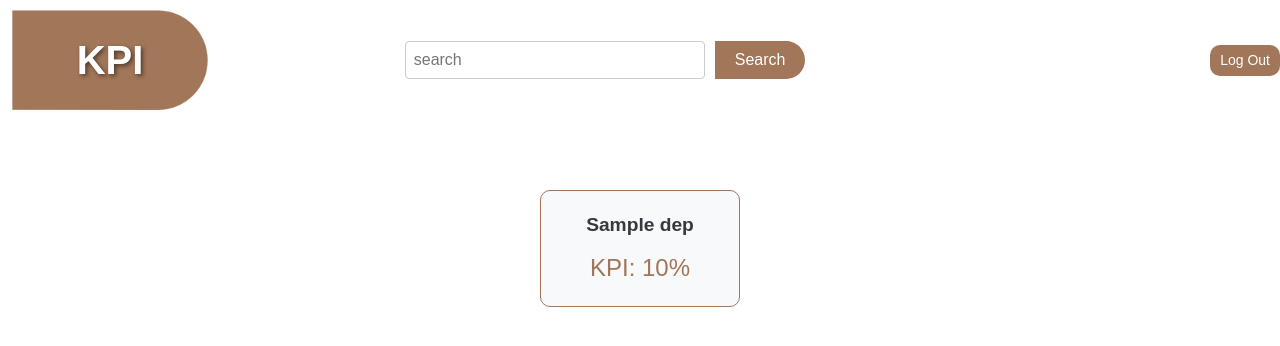
After one commit to engessa85/kpi, a Django app: template template/main-admin.html in a window 1280 px wide. The commit adds this page. Shown: the top 346 px of the page. Run offline with Django 3.2, Linux system fonts and the light colour scheme; the template is opened without the code that fills it: most values are stand-ins (such as "Sample title", 1, 10 or a date in 2020).

Commit message:
adding the department page

```diff
--- a/core/admin.py
+++ b/core/admin.py
@@ -1,6 +1,8 @@
 from django.contrib import admin
-from .models import ProjectForm
+from .models import ProjectForm, Department, UserDepartment
 
 # Register your models here.
 
 admin.site.register(ProjectForm)
+admin.site.register(Department)
+admin.site.register(UserDepartment)
--- a/static/js/progress_circle.js
+++ b/static/js/progress_circle.js
@@ -17,8 +17,11 @@ document.addEventListener("DOMContentLoaded", function () {
     project_name.textContent = `${projectName} - ${userName}`;
   }
 
+  console.log(departmentId);
+
+
   // Fetch progress values from Django
-  fetch("/get-progress/")
+  fetch(`/get-progress/${departmentId}/`)
     .then((response) => response.json())
     .then((data) => {
       data.forEach((item, index) => {
--- a/static/styles/admin.css
+++ b/static/styles/admin.css
@@ -125,7 +125,6 @@ img {
   padding: 0 20px;
 }
 
-
 .progress-container {
   position: relative;
   width: 150px;
@@ -170,3 +169,55 @@ img {
 .project-name:hover {
   opacity: 0.5;
 }
+
+
+
+.page-wrapper {
+  display: flex;
+  flex-direction: row;
+  justify-content: center;
+  align-items: center;
+  margin-top: 100px;
+
+}
+
+.department-container {
+  display: flex;
+  flex-wrap: nowrap; /* Prevent wrapping to new lines */
+  gap: 20px; /* Spacing between items */
+  padding: 20px;
+  font-family: Arial, sans-serif;
+  justify-content: center; /* Center horizontally */
+  align-items: center; /* Center vertically */
+
+
+}
+
+.department-box {
+  background-color: #f8f9fa;
+  border: 1px solid #a17659;
+  border-radius: 10px;
+  padding: 20px;
+  text-align: center;
+  transition: transform 0.2s ease, box-shadow 0.2s ease;
+  width: 200px;
+  cursor: pointer;
+}
+
+.department-box:hover {
+  transform: translateY(-5px);
+  box-shadow: 0 4px 12px rgba(0, 0, 0, 0.1);
+}
+
+.department-name {
+  font-size: 1.2em;
+  font-weight: bold;
+  color: #343a40;
+  margin-bottom: 10px;
+}
+
+.department-progress {
+  font-size: 1.5em;
+  color: #a17659;
+  font-weight: 400;
+}
--- a/template/admin.html
+++ b/template/admin.html
@@ -47,6 +47,11 @@
         {% endfor %}
     </div>
 
+    <!-- <script src="{% static 'js/progress_circle.js' %}" defer></script> -->
+    <script>
+    const departmentId = "{{ dep_id }}";  // Make dep_id available to JS
+    </script>
     <script src="{% static 'js/progress_circle.js' %}" defer></script>
+
 </body>
 </html>
--- /dev/null
+++ b/template/main-admin.html
@@ -0,0 +1,46 @@
+{% load static %}
+<!DOCTYPE html>
+<html lang="en">
+<head>
+    <meta charset="UTF-8">
+    <meta name="viewport" content="width=device-width, initial-scale=1.0">
+    <link rel="stylesheet" href="{% static 'styles/admin.css' %}">
+
+    <title>Main Admin</title>
+</head>
+<body>
+    <div class="head">
+        <div class="kpi">
+            <h1>KPI</h1>
+        </div>
+        <div></div>
+        <div class="search">
+            <input type="text" name="search" id="search" placeholder="search">
+            <button>Search</button>
+        </div>
+        <div class="out">
+            <a href="{% url 'logout_view'%}">Log Out</a>
+        </div>
+    </div>
+
+
+    <div class="page-wrapper">
+        <div class="department-container">
+            {% for dep in deps %}
+                <a href="{% url 'department-details-view' dep.id%}">
+                    <div class="department-box">
+                        <div class="department-name">
+                        {{ dep.name }}
+                        </div>
+                        <div class="department-progress">KPI: {{dep.average_completion}}%</div>
+                    </div>
+                </a>
+            {% endfor %}
+        </div>
+    </div>
+
+
+
+    <script src="{% static 'js/progress_circle.js' %}" defer></script>
+</body>
+</html>
```
Also changed, not shown: core/models.py (+42 -14 lines), core/urls.py (+6 -2 lines), core/views.py (+51 -11 lines), template/employee.html (+17 -6 lines), template/employeeModify.html (+16 -6 lines), core/migrations/0029_department_projectform_department.py (added), core/migrations/0030_alter_department_name.py (added), core/migrations/0031_alter_projectform_ms_project_and_more.py (added), core/migrations/0032_remove_projectform_department.py (added), core/migrations/0033_projectform_it_project_manager_field_and_more.py (added), core/migrations/0034_userdepartment.py (added). Lines whose indentation alone changed are shown as unchanged.
